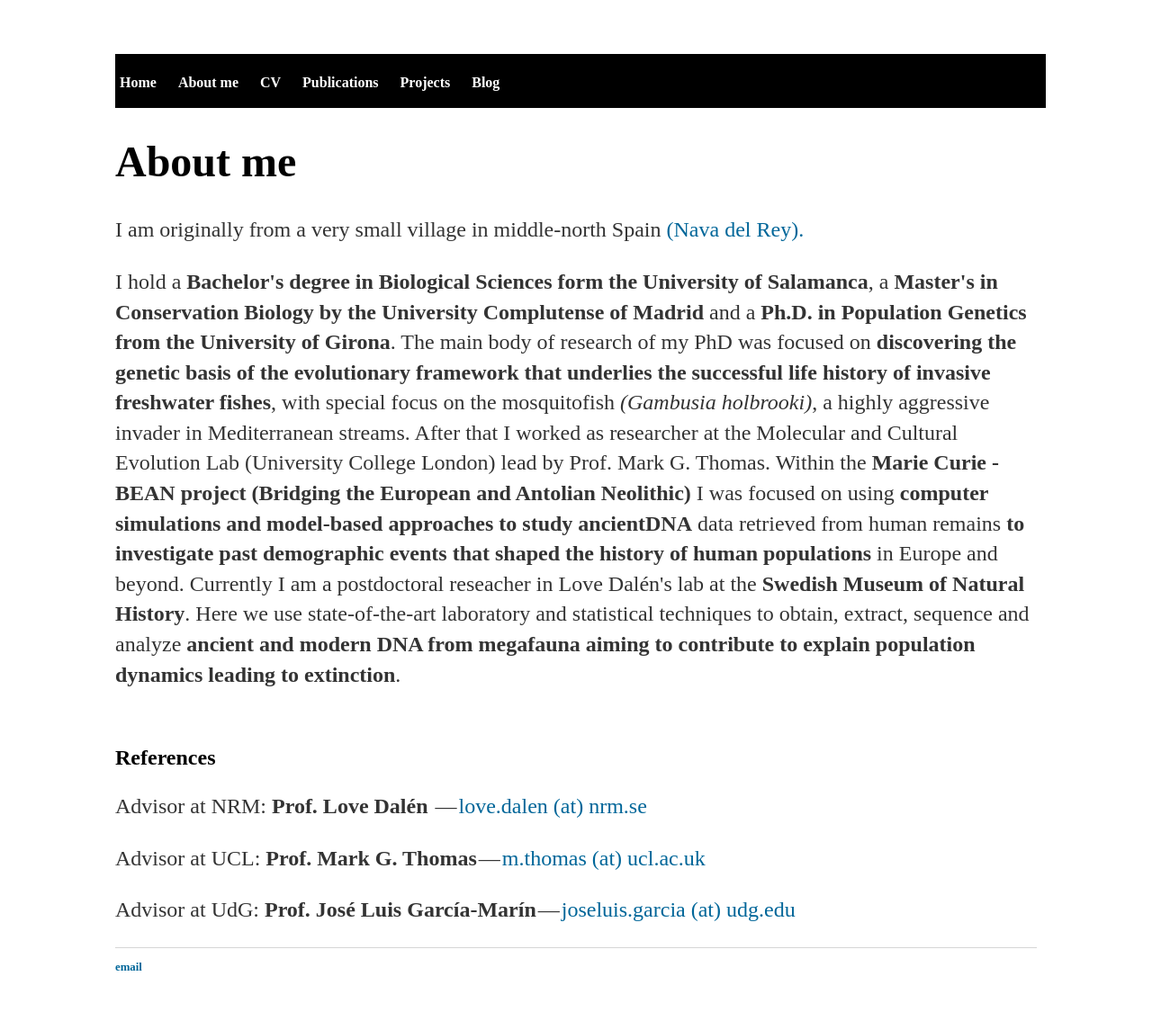
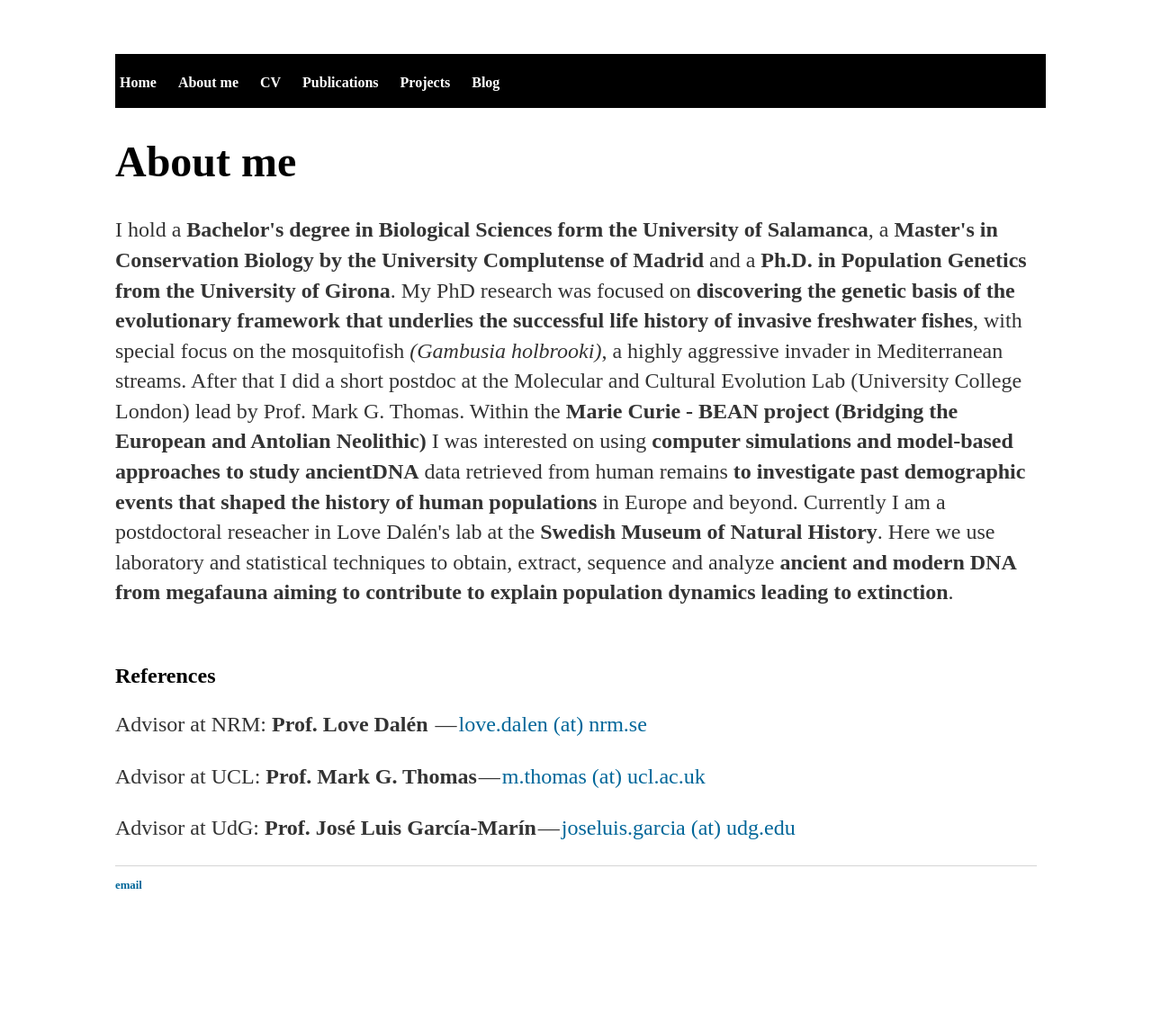
Before and after one commit to DiezMolino/diezmolino.github.io, a Jekyll site: the page about/index.html, which Jekyll copies as it is, in a window 1280 px wide. Shown: the whole page at 90% size. Built offline with Jekyll 4.4.1, drawn with Linux system fonts in a browser that asks for light colours; after the commit the page ends 1053 px from its top, so only the background shows below that.

Commit message:
Update index.html

```diff
--- a/about/index.html
+++ b/about/index.html
@@ -34,9 +34,9 @@
     		<div class="blurb">
         		<h1>About me</h1>
 
-        		<p>I am originally from a very small village in middle-north Spain <a class='one' href='https://www.google.co.uk/webhp?sourceid=chrome-instant&ion=1&espv=2&ie=UTF-8#q=nava%20del%20rey'>(Nava del Rey).</a></p>
+        	<!--	<p>I am originally from a very small village in middle-north Spain <a class='one' href='https://www.google.co.uk/webhp?sourceid=chrome-instant&ion=1&espv=2&ie=UTF-8#q=nava%20del%20rey'>(Nava del Rey).</a></p> -->
 
-        		<p>I hold a <b>Bachelor's degree in Biological Sciences form the University of Salamanca</b>, a <b>Master's in Conservation Biology by the University Complutense of Madrid</b> and a <b>Ph.D. in Population Genetics  from the University of Girona</b>. The main body of research of my PhD was focused on <b>discovering the genetic basis of the evolutionary framework that underlies the successful life history of invasive freshwater fishes</b>, with special focus on the mosquitofish <i>(Gambusia holbrooki)</i>, a highly aggressive invader in Mediterranean streams. After that I worked as researcher at the Molecular and Cultural Evolution Lab (University College London) lead by Prof. Mark G. Thomas. Within the <b>Marie Curie - BEAN project (Bridging the European and Antolian Neolithic)</b> I was focused on using <b>computer simulations and model-based approaches to study ancientDNA</b> data retrieved from human remains <b>to investigate past demographic events that shaped the history of human populations</b> in Europe and beyond. Currently I am a postdoctoral reseacher in Love Dalén's lab at the <b>Swedish Museum of Natural History</b>. Here we use state-of-the-art laboratory and statistical techniques to obtain, extract, sequence and analyze <b>ancient and modern DNA from megafauna aiming to contribute to explain population dynamics leading to extinction</b>.</p>
+        		<p>I hold a <b>Bachelor's degree in Biological Sciences form the University of Salamanca</b>, a <b>Master's in Conservation Biology by the University Complutense of Madrid</b> and a <b>Ph.D. in Population Genetics  from the University of Girona</b>. My PhD research was focused on <b>discovering the genetic basis of the evolutionary framework that underlies the successful life history of invasive freshwater fishes</b>, with special focus on the mosquitofish <i>(Gambusia holbrooki)</i>, a highly aggressive invader in Mediterranean streams. After that I did a short postdoc at the Molecular and Cultural Evolution Lab (University College London) lead by Prof. Mark G. Thomas. Within the <b>Marie Curie - BEAN project (Bridging the European and Antolian Neolithic)</b> I was interested on using <b>computer simulations and model-based approaches to study ancientDNA</b> data retrieved from human remains <b>to investigate past demographic events that shaped the history of human populations</b> in Europe and beyond. Currently I am a postdoctoral reseacher in Love Dalén's lab at the <b>Swedish Museum of Natural History</b>. Here we use laboratory and statistical techniques to obtain, extract, sequence and analyze <b>ancient and modern DNA from megafauna aiming to contribute to explain population dynamics leading to extinction</b>.</p>
 
 <br/>
 
```
